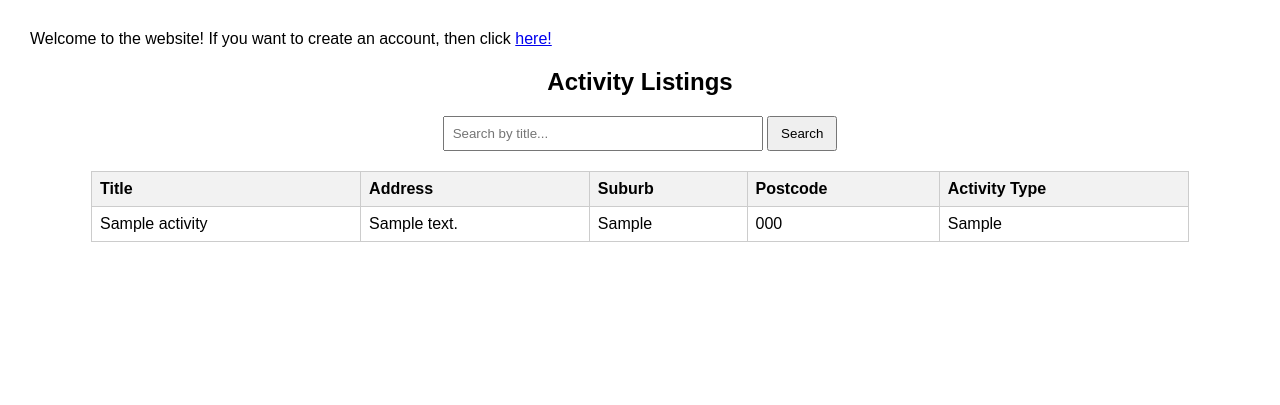
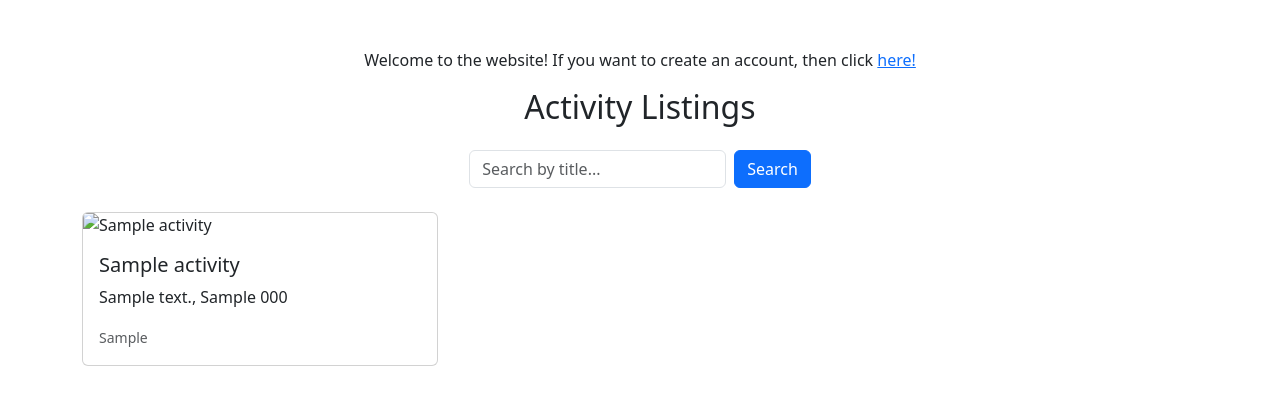
Before and after one commit to ariqfitri/NITCapstone, a Flask app: page / in a window 1280 px wide. Shown: the top 405 px of the page. Run offline with Flask 3, Linux system fonts and the light colour scheme; tables that the repository leaves empty hold one stand-in row (Sample ...); some libraries are stand-ins or nearby versions.

Commit message:
updated the index.html to showcase the activities in a 3 by 3 grid, images will be updated later via the scrapy side

```diff
--- a/templates/index.html
+++ b/templates/index.html
@@ -3,77 +3,45 @@
 <head>
     <meta charset="UTF-8">
     <title>Activities</title>
-    <style>
-        body {
-            font-family: Arial, sans-serif;
-            margin: 30px;
-        }
-        table {
-            width: 90%;
-            margin: auto;
-            border-collapse: collapse;
-        }
-        th, td {
-            border: 1px solid #ccc;
-            padding: 8px;
-            text-align: left;
-        }
-        th {
-            background-color: #f2f2f2;
-        }
-        .search-container {
-            text-align: center;
-            margin: 20px 0;
-        }
-        input[type="text"] {
-            padding: 8px;
-            width: 300px;
-        }
-        button {
-            padding: 8px 12px;
-        }
-    </style>
+    <!-- Bootstrap CSS -->
+    <link href="https://cdn.jsdelivr.net/npm/bootstrap@5.3.2/dist/css/bootstrap.min.css" rel="stylesheet">
 </head>
 <body>
-    <p>Welcome to the website! If you want to create an account, then click
+    <div class="container my-5">
+        <p class="text-center">Welcome to the website! If you want to create an account, then click
            <a href="{{ url_for('register') }}">here!</a></p>
 
-    <h2 style="text-align:center;">Activity Listings</h2>
+        <h2 class="text-center mb-4">Activity Listings</h2>
 
-    <div class="search-container">
-        <form method="get" action="/">
-            <input type="text" name="q" value="{{ query or '' }}" placeholder="Search by title...">
-            <button type="submit">Search</button>
+        <div class="d-flex justify-content-center mb-4">
+            <form class="d-flex" method="get" action="/">
+                <input class="form-control me-2" type="text" name="q" value="{{ query or '' }}" placeholder="Search by title...">
+                <button class="btn btn-primary" type="submit">Search</button>
             </form>
         </div>
 
-    <table>
-        <thead>
-            <tr>
-                <th>Title</th>
-                <th>Address</th>
-                <th>Suburb</th>
-                <th>Postcode</th>
-                <th>Activity Type</th>
-            </tr>
-        </thead>
-        <tbody>
         {% if activities %}
+        <div class="row row-cols-1 row-cols-md-3 g-4">
             {% for activity in activities %}
-                <tr>
-                    <td>{{ activity.title }}</td>
-                    <td>{{ activity.address }}</td>
-                    <td>{{ activity.suburb }}</td>
-                    <td>{{ activity.postcode }}</td>
-                    <td>{{ activity.activity_type }}</td>
-                </tr>
+            <div class="col">
+                <div class="card h-100">
+                    <!-- Replace with activity.image if you have an image URL -->
+                    <img src="{{ activity.image or 'https://via.placeholder.com/300x200' }}" class="card-img-top" alt="{{ activity.title }}">
+                    <div class="card-body">
+                        <h5 class="card-title">{{ activity.title }}</h5>
+                        <p class="card-text">{{ activity.address }}, {{ activity.suburb }} {{ activity.postcode }}</p>
+                        <p class="card-text"><small class="text-muted">{{ activity.activity_type }}</small></p>
+                    </div>
+                </div>
+            </div>
             {% endfor %}
+        </div>
         {% else %}
-                <tr>
-                    <td colspan="5" style="text-align:center;">No activities found.</td>
-                </tr>
+            <p class="text-center mt-4">No activities found.</p>
         {% endif %}
-        </tbody>
-    </table>
+    </div>
+
+    <!-- Bootstrap JS Bundle -->
+    <script src="https://cdn.jsdelivr.net/npm/bootstrap@5.3.2/dist/js/bootstrap.bundle.min.js"></script>
 </body>
 </html>
```
Lines whose indentation alone changed are shown as unchanged.
